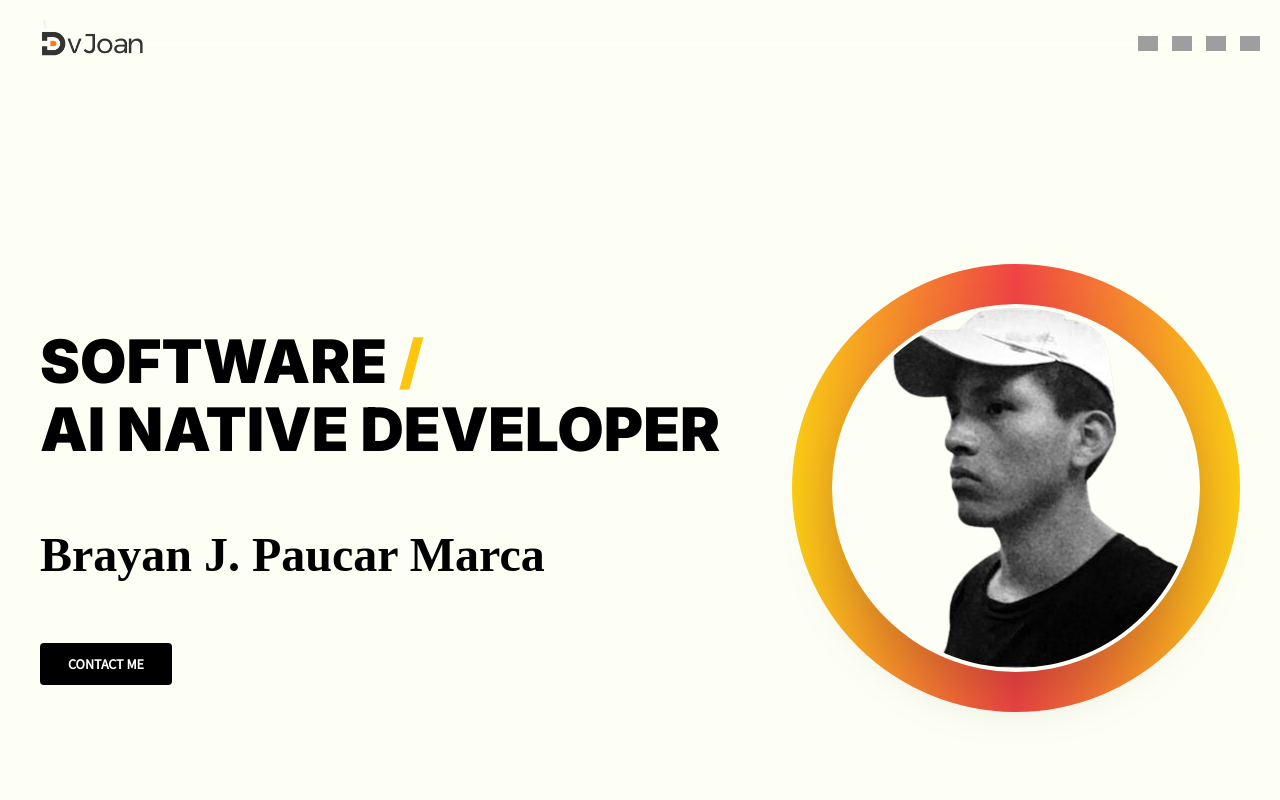
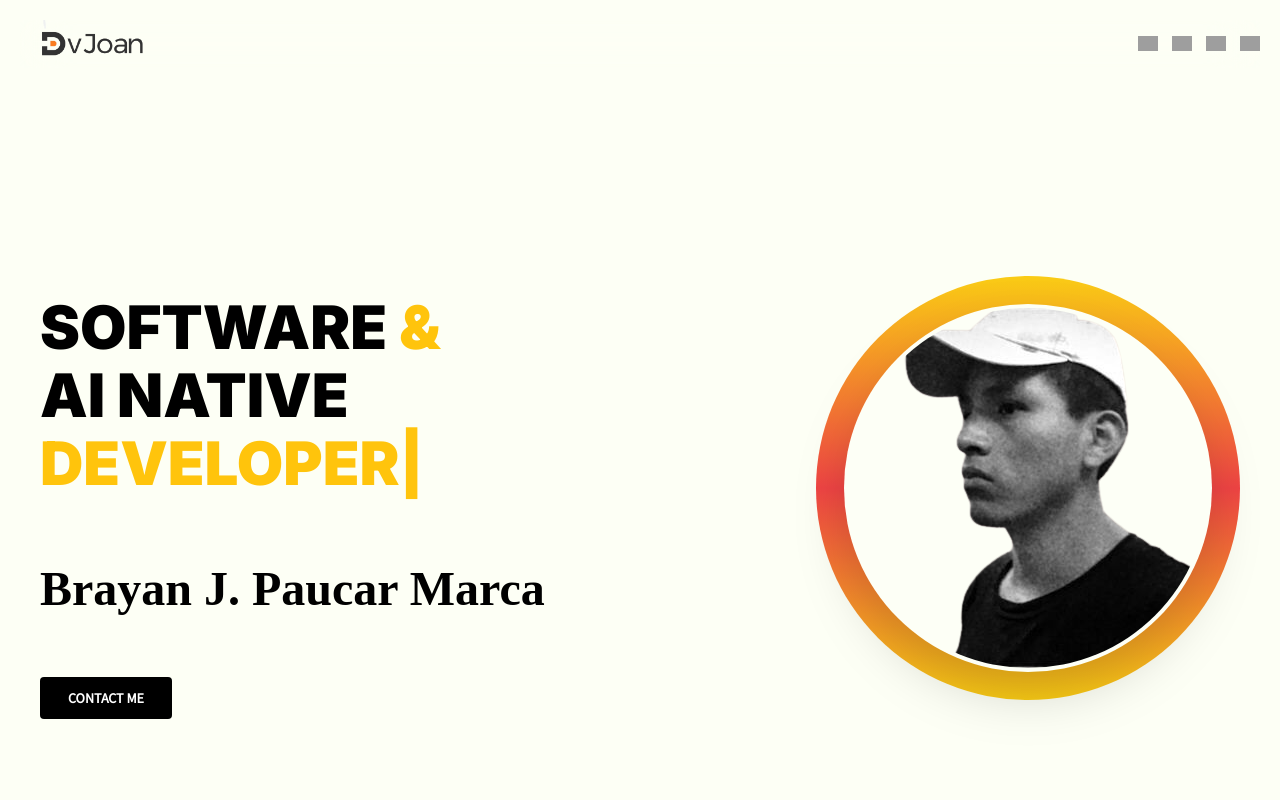
Before and after one commit to kralion/portfolio, a React (Vite) app: page / in a window 1280 px wide. Shown: the top 800 px of the page. Built offline with nearby package versions, Linux system fonts and the light colour scheme; grey boxes are pictures that could not be loaded; a web font is replaced by a local one.

Commit message:
Animation, Typewriting

```diff
--- a/package.json
+++ b/package.json
@@ -14,7 +14,8 @@
     "lucide-react": "^0.279.0",
     "react": "^18.2.0",
     "react-dom": "^18.2.0",
-    "react-router-dom": "^6.9.0"
+    "react-router-dom": "^6.9.0",
+    "react-type-animation": "^3.1.0"
   },
   "devDependencies": {
     "@types/react": "^18.0.27",
--- a/src/index.css
+++ b/src/index.css
@@ -13,4 +13,26 @@ body {
   margin-top: 20px;
   min-width: 320px;
   min-height: 100vh;
+  overflow-y: auto;
+  overflow-x: hidden;
 }
+
+::-webkit-scrollbar {
+  width: 5px;
+}
+
+/* Track */
+::-webkit-scrollbar-track {
+  background: #f1f1f1;
+}
+
+/* Handle */
+::-webkit-scrollbar-thumb {
+  border-radius: 5px;
+  background: #ffc40c;
+}
+
+/* Handle on hover */
+::-webkit-scrollbar-thumb:hover {
+  background: #b38c17;
+}
--- a/src/pages/Home.jsx
+++ b/src/pages/Home.jsx
@@ -3,6 +3,7 @@ import profilePic from "../assets/images/profile-pic.png";
 import "../styles/styles.css";
 import uncpLogo from "../assets/images/uncp.png";
 import AOSWrapper from "../utils/AOS";
+import { TypeAnimation } from "react-type-animation";
 
 function Home() {
   return (
@@ -17,9 +18,42 @@ function Home() {
             <div className="flex flex-col gap-2 font-bold text-xl lg:text-6xl lg:mt-10">
               <span>
                 {" "}
-                SOFTWARE <span className="text-[#ffc40c] ">/</span>
+                <TypeAnimation
+                  sequence={[
+                    "",
+                    500,
+                    "SOFTWARE", // Types 'One'
+                    1000,
+                  ]}
+                  cursor={false}
+                  wrapper="span"
+                  style={{ display: "inline-block" }}
+                />
+                <span className=" text-[#ffc40c]"> & </span>
               </span>{" "}
-              AI NATIVE DEVELOPER
+              <TypeAnimation
+                sequence={[
+                  "",
+                  2000,
+                  "AI NATIVE", // Types 'One'
+                  1000,
+                ]}
+                wrapper="span"
+                cursor={false}
+                style={{ display: "inline-block" }}
+              />
+              <TypeAnimation
+                className="text-[#ffc40c]"
+                sequence={[
+                  "",
+                  3000,
+                  " DEVELOPER", // Types 'One'
+                  1000,
+                ]}
+                wrapper="span"
+                cursor={true}
+                style={{ display: "inline-block" }}
+              />
               <span className="text-xl lg:text-5xl  font-Borel lg:mt-16 ">
                 Brayan J. Paucar Marca
               </span>
@@ -36,11 +70,11 @@ function Home() {
             </a>
           </div>
           <div
-            data-aos="slide-left"
+            data-aos="flip-right"
             data-aos-duration="1000"
-            data-aos-delay="200"
+            data-aos-delay="500"
           >
-            <div className="rounded-full w-full lg:m-0 mx-10  bg-gradient-to-r from-yellow-400 via-red-500 to-yellow-400  p-10">
+            <div className="rounded-full w-full lg:m-0 mx-10  bg-gradient-to-b from-yellow-400 via-red-500 to-yellow-400  p-7">
               <div className="flex  rounded-full h-full w-full items-center justify-center">
                 <img
                   src={profilePic}
```
Also changed, not shown: 1 other file (tests, documents, lock files or other folders).
